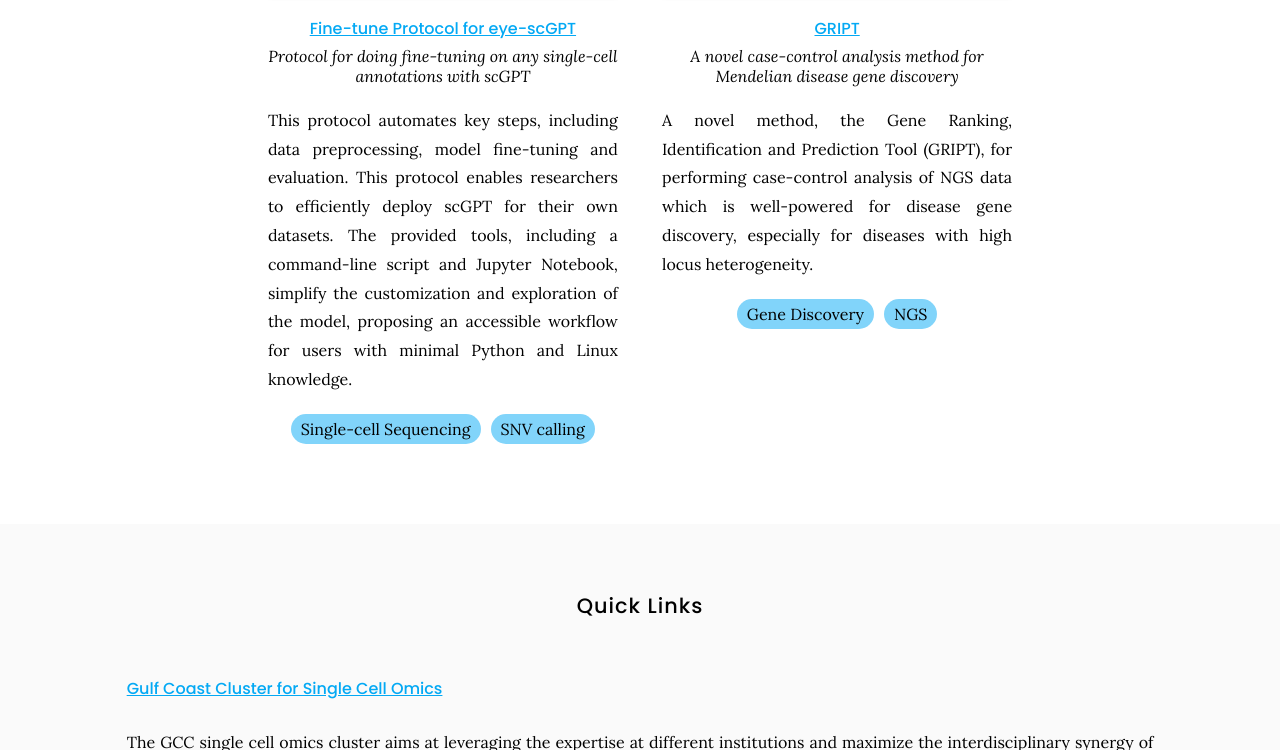
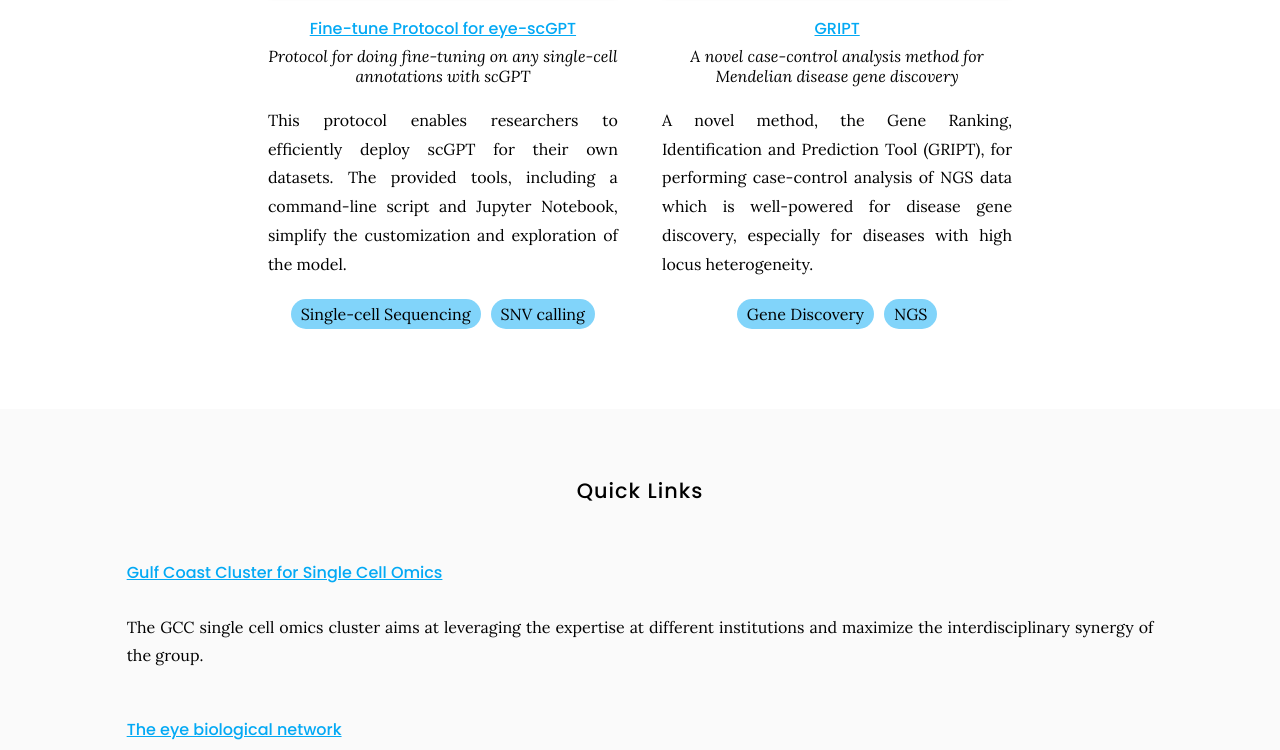
Before and after one commit to RCHENLAB/rchenlab.github.io, a Jekyll site: the page built from resources/index.md, in a window 1280 px wide and 900 px high, scrolled down 2515 px, cut to the strip 150-900 px from the top of the window. Built offline with Jekyll 4.4.1, drawn with Linux system fonts in a browser that asks for light colours.

Commit message:
Update tools.yaml

```diff
--- a/_data/tools.yaml
+++ b/_data/tools.yaml
@@ -64,7 +64,7 @@
   group: software
   image: https://media.springernature.com/full/springer-static/image/art%3A10.1038%2Fs41596-025-01220-1/MediaObjects/41596_2025_1220_Fig1_HTML.png?as=webp
   link: https://github.com/RCHENLAB/scGPT_fineTune_protocol
-  description: This protocol automates key steps, including data preprocessing, model fine-tuning and evaluation. This protocol enables researchers to efficiently deploy scGPT for their own datasets. The provided tools, including a command-line script and Jupyter Notebook, simplify the customization and exploration of the model, proposing an accessible workflow for users with minimal Python and Linux knowledge.
+  description: This protocol enables researchers to efficiently deploy scGPT for their own datasets. The provided tools, including a command-line script and Jupyter Notebook, simplify the customization and exploration of the model.
   tags:
     - Single-cell Sequencing
     - SNV calling
```
